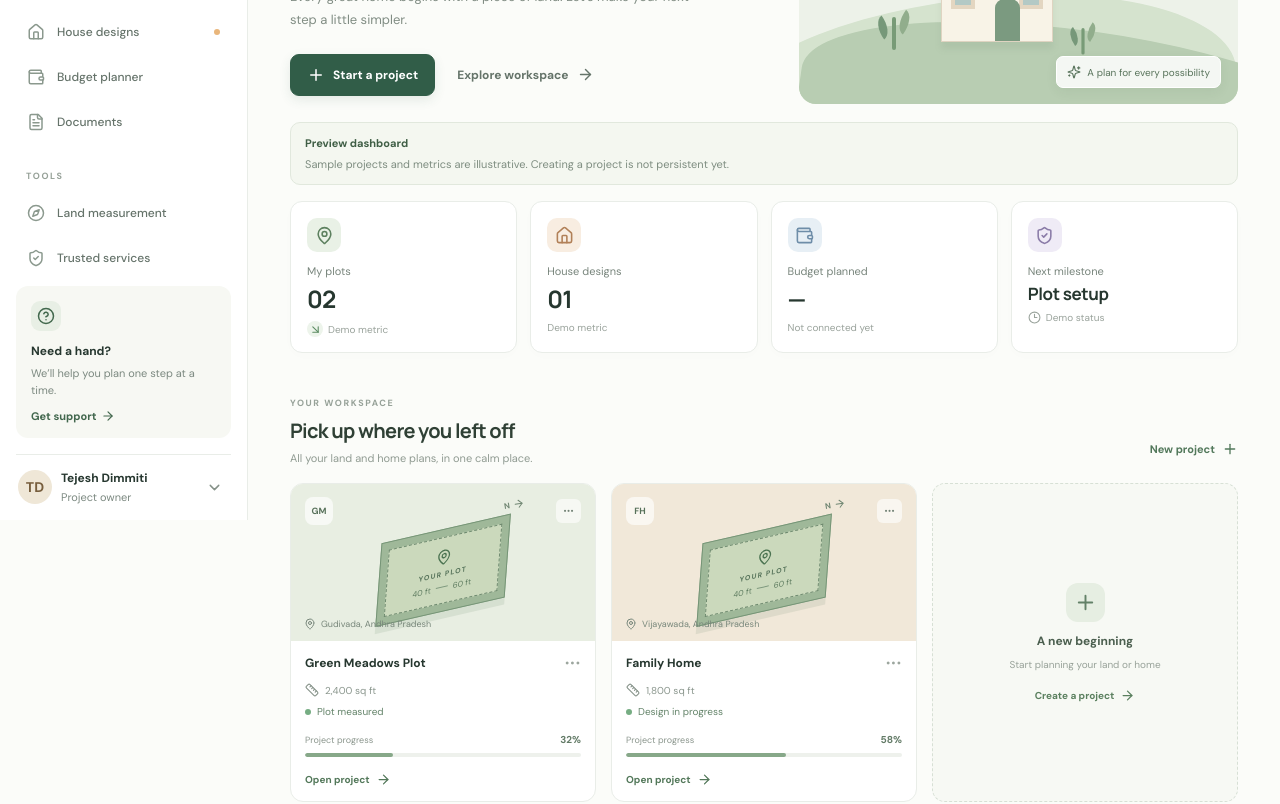
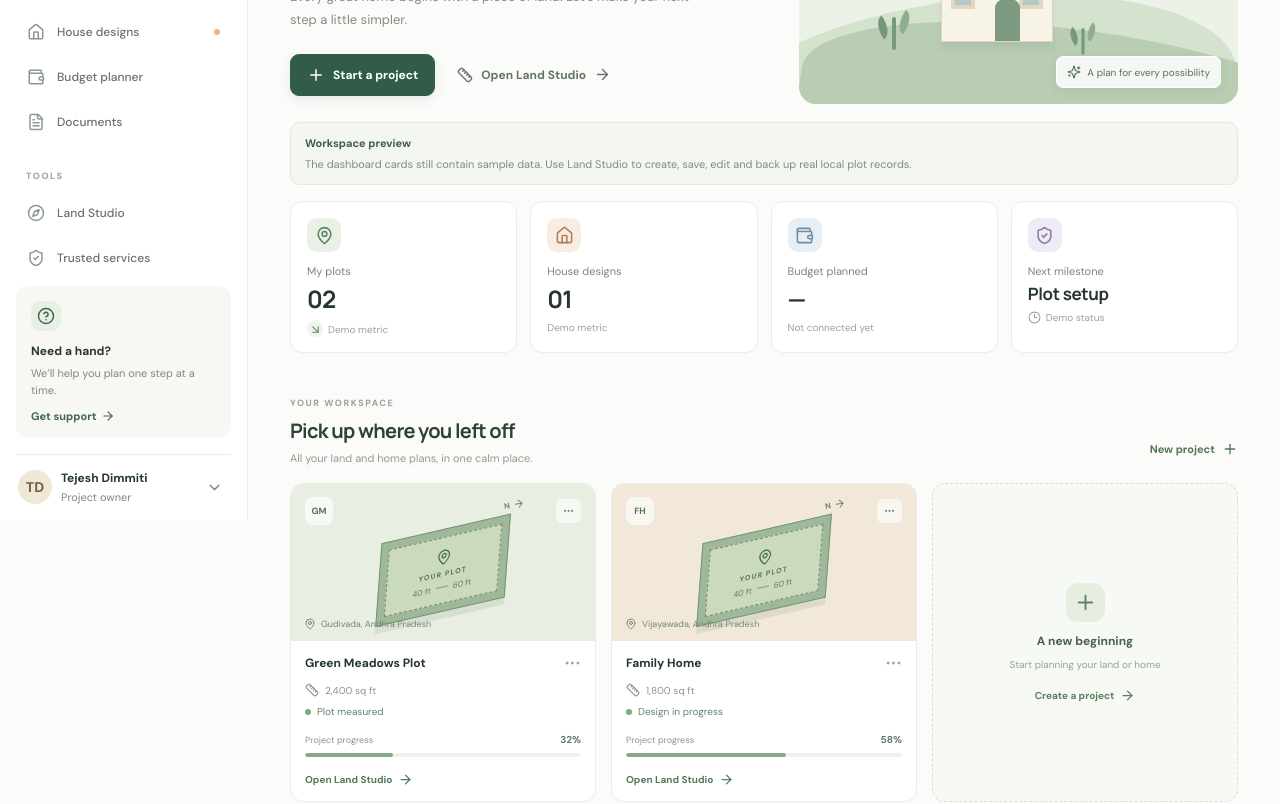
Before and after one commit to tejeshdimmiti5-crypto/bhoomisetu-land-to-home, a Next.js app: page / in a window 1280 px wide. Shown: the part 280-1084 px from the top of the page. Built offline with nearby package versions, Linux system fonts and the light colour scheme.

Commit message:
feat: connect dashboard actions to Land Studio

```diff
--- a/app/page.tsx
+++ b/app/page.tsx
@@ -1,6 +1,7 @@
 "use client";
 
 import { useState } from "react";
+import Link from "next/link";
 import {
   ArrowDownRight, ArrowRight, Bell, ChevronDown, CircleHelp, Compass,
   FileText, Home, Layers3, MapPin, Menu, Plus, Ruler, ShieldCheck,
@@ -58,7 +59,7 @@ export default function HomePage() {
         </nav>
         <p className="nav-label nav-label-spaced">TOOLS</p>
         <nav className="nav-list">
-          <a className="nav-item" href="#measure"><Compass size={18} /> Land measurement</a>
+          <Link className="nav-item" href="/studio"><Compass size={18} /> Land Studio</Link>
           <a className="nav-item" href="#services"><ShieldCheck size={18} /> Trusted services</a>
         </nav>
         <div className="sidebar-bottom">
@@ -97,7 +98,7 @@ export default function HomePage() {
               <p className="welcome-description">Every great home begins with a piece of land. Let’s make your next step a little simpler.</p>
               <div className="welcome-actions">
                 <button className="button-primary" onClick={() => setShowCreate(true)}><Plus size={18} /> Start a project</button>
-                <a className="button-secondary" href="#projects">Explore workspace <ArrowRight size={17} /></a>
+                <Link className="button-secondary" href="/studio"><Ruler size={16} /> Open Land Studio <ArrowRight size={17} /></Link>
               </div>
             </div>
             <div className="hero-art" aria-label="Illustration of a home and landscape">
@@ -116,7 +117,7 @@ export default function HomePage() {
             </div>
           </section>
 
-          <div className="demo-notice" role="note"><strong>Preview dashboard</strong><span>Sample projects and metrics are illustrative. Creating a project is not persistent yet.</span></div>
+          <div className="demo-notice" role="note"><strong>Workspace preview</strong><span>The dashboard cards still contain sample data. Use Land Studio to create, save, edit and back up real local plot records.</span></div>
           <section className="stats-grid" aria-label="Workspace summary">
             <article className="stat-card"><span className="stat-icon sage"><MapPin size={19} /></span><span className="stat-label">My plots</span><strong>02</strong><small><span className="stat-trend"><ArrowDownRight size={13} /></span> Demo metric</small></article>
             <article className="stat-card"><span className="stat-icon peach"><Home size={19} /></span><span className="stat-label">House designs</span><strong>01</strong><small>Demo metric</small></article>
@@ -142,7 +143,7 @@ export default function HomePage() {
                     <div className="project-meta"><span><Ruler size={14} /> {project.area}</span><span className="project-status"><span /> {project.status}</span></div>
                     <div className="progress-label"><span>Project progress</span><strong>{project.progress}%</strong></div>
                     <div className="progress-track"><span style={{ width: `${project.progress}%` }} /></div>
-                    <button className="project-open" onClick={() => setToast(`${project.name}: project detail and editor are planned for the next phase.`)}>Open project <ArrowRight size={15} /></button>
+                    <Link className="project-open" href="/studio">Open Land Studio <ArrowRight size={15} /></Link>
                   </div>
                 </article>
               ))}
```
